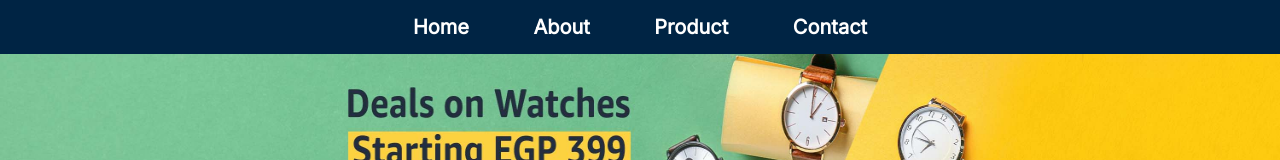
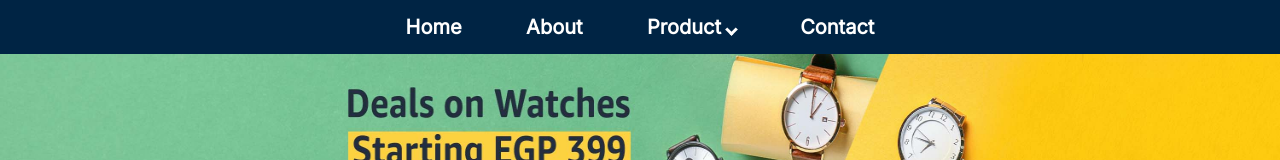
Before and after one commit to Mado007/modern-ecommerce-store, a plain HTML site: page Index.html in a window 1280 px wide. Shown: the top 160 px of the page. Drawn offline with Linux system fonts and the light colour scheme.

Commit message:
creat new branch for updates + Down arrow to product

```diff
--- a/Index.html
+++ b/Index.html
@@ -6,6 +6,7 @@
   <link rel="preconnect" href="https://fonts.googleapis.com">
   <link rel="preconnect" href="https://fonts.gstatic.com" crossorigin>
   <link href="https://fonts.googleapis.com/css2?family=Inter&display=swap" rel="stylesheet">
+  <link href="https://cdnjs.cloudflare.com/ajax/libs/font-awesome/6.5.2/css/all.min.css" rel="stylesheet">
   <link rel="stylesheet" href="Static/Css/Style.css">
   <title>E-COMMERCE</title>
 </head>
@@ -15,7 +16,7 @@
       <ul>
         <li><a href="#">Home</a></li>
         <li><a href="#">About</a></li>
-        <li><a href="#">Product</a></li>
+        <li><a href="#">Product <i class="arrow down"></i></a></li>
         <li><a href="#">Contact</a></li>
       </ul>
     </nav>
--- a/Static/Css/Style.css
+++ b/Static/Css/Style.css
@@ -22,6 +22,17 @@ nav ul li a{
   text-decoration: none;
   padding: 15px 30px;
   font-size: 20px;
+}
+
+.arrow {
+  border: solid white;
+  border-width: 0 3px 3px 0;
+  display: inline-block;
+  padding: 3px;
+}
+.down {
+  -webkit-transform: rotate(45deg);
+  transform: rotate(45deg);
 }
 
 .Ad1 img {
```
Also changed, not shown: 1 other file.
